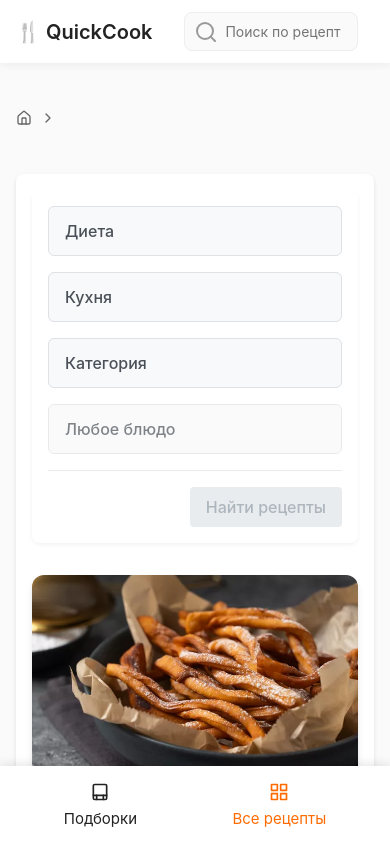
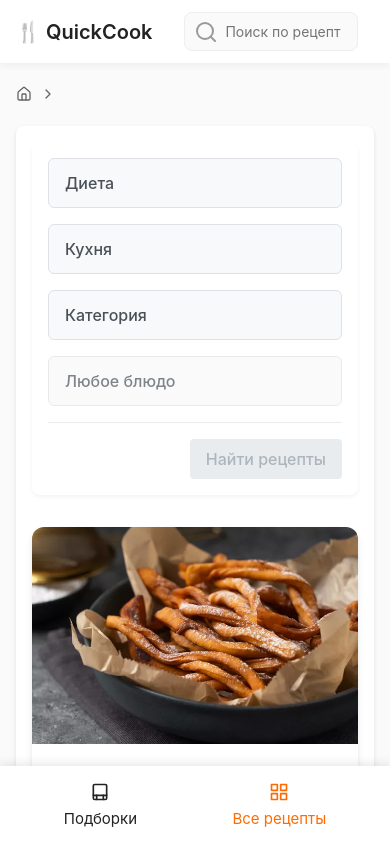
Before and after one commit to art-crazy/nom-nom-nom, a Next.js app: page /recepty in a window 390 px wide. Shown: the top 842 px of the page. Built offline with nearby package versions, Linux system fonts and the light colour scheme; a web font is replaced by a local one.

Commit message:
fix style

```diff
--- a/src/app/Home.module.scss
+++ b/src/app/Home.module.scss
@@ -8,7 +8,7 @@
 
   @media screen and (max-width: 650px) {
     margin: 64px 0;
-    padding: 46px 0 0 1rem;
+    padding: 22px 0 0 1rem;
   }
   .main {
     display: flex;
--- a/src/components/Breadcrumbs/Breadcrumbs.module.scss
+++ b/src/components/Breadcrumbs/Breadcrumbs.module.scss
@@ -4,7 +4,10 @@
     display: flex;
     flex-direction: row;
     gap: 0.5rem;
-    .paths {
+    @media screen and (max-width: 650px) {
+        margin-bottom: 0.5rem;
+    }
+        .paths {
         display: flex;
         align-items: center;
         gap: 0.5rem;
--- a/src/styles/vars.scss
+++ b/src/styles/vars.scss
@@ -25,6 +25,6 @@ $border-radius-m: 8px;
 
   @media screen and (max-width: 650px) {
     margin: 64px 0;
-    padding: 46px 1rem 0;
+    padding: 22px 1rem 0;
   }
 }
```
